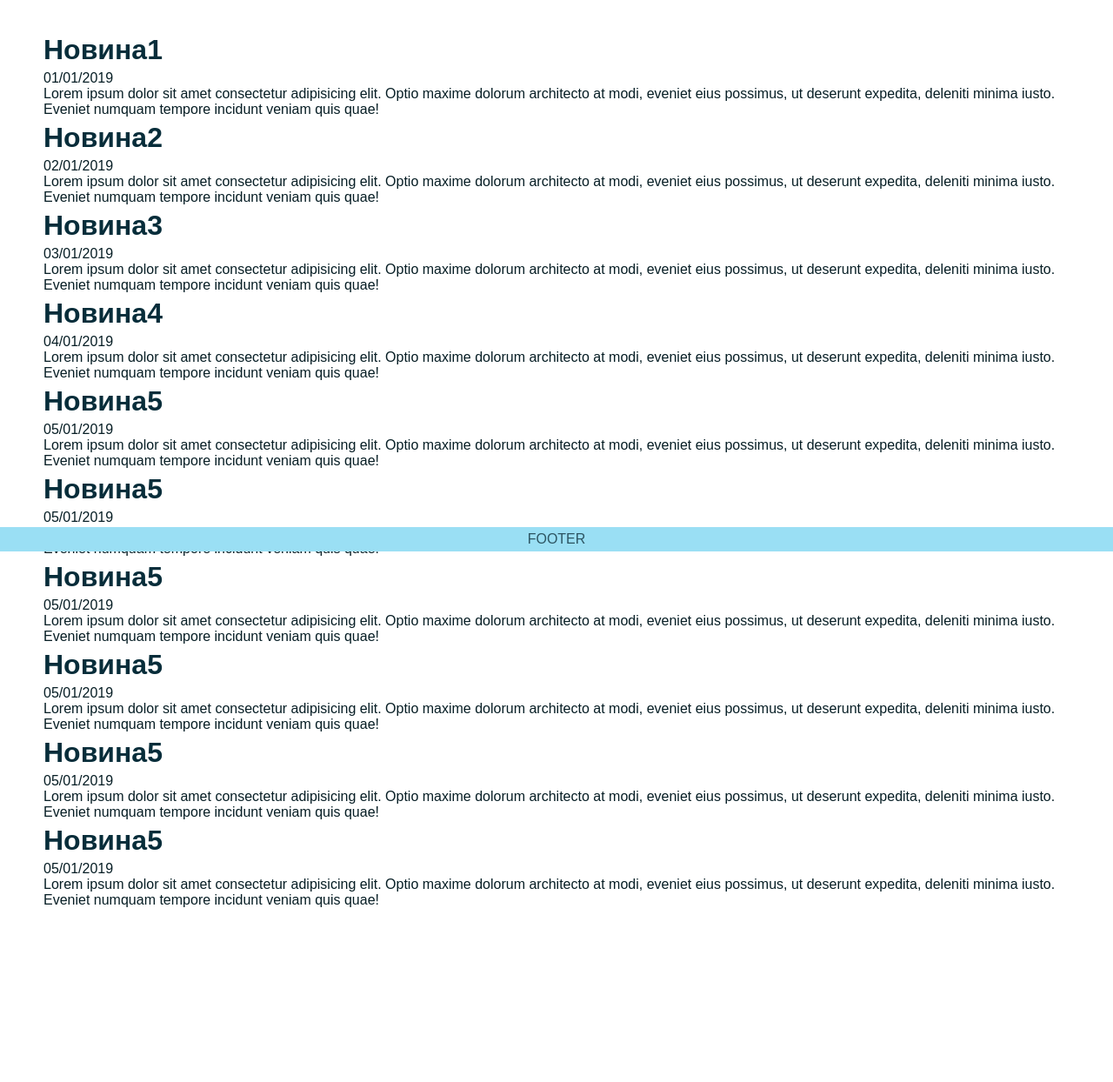
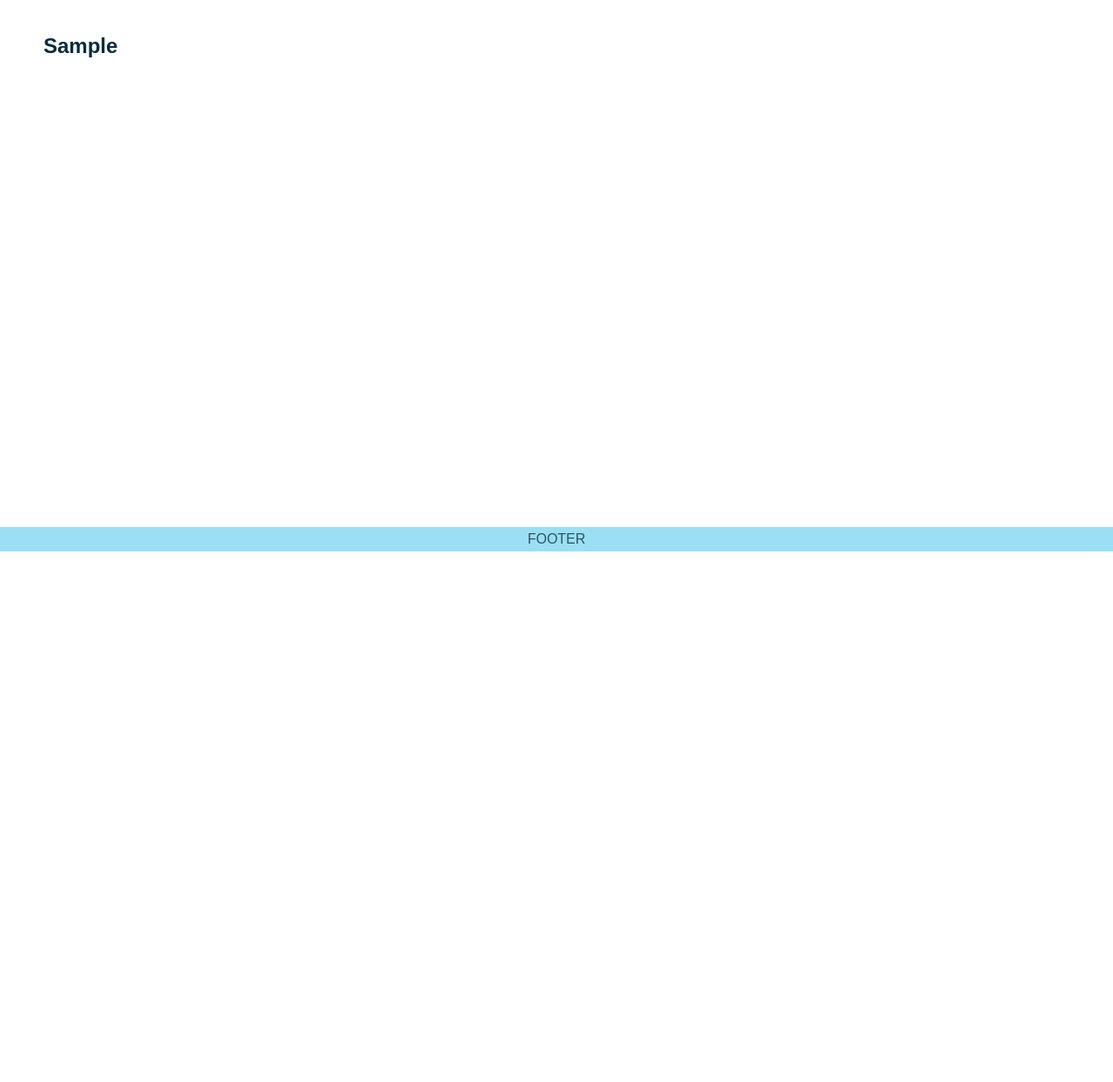
Before and after one commit to Vital-jan/bak, a PHP site: page /news in a window 1280 px wide. Shown: the part 166-1410 px from the top of the page at 87% size. After the commit the page ends 800 px from the top, so only its background shows below. Run offline with PHP 8.4, Linux system fonts and the light colour scheme; tables that the repository leaves empty or names only in its code hold one stand-in row (values such as "Sample post").

Commit message:
2019-27-01

```diff
--- a/assets/styles.css
+++ b/assets/styles.css
@@ -28,6 +28,7 @@
 }
 
 .bak-project header {
+  z-index: 1;
   width: 100%;
   height: 133px;
   position: fixed;
@@ -105,6 +106,7 @@
 
 .bak-project footer {
   position: fixed;
+  z-index: 1;
   bottom: 0;
   background-color: #9adff4;
   color: #2c5461;
--- a/assets/styles.scss
+++ b/assets/styles.scss
@@ -25,6 +25,7 @@ a, .click {
 }
 
 header {
+z-index: 1;
 width: 100%;
 height: 133px;
 position: fixed;
@@ -96,6 +97,7 @@ main {
 
 footer {
     position: fixed;
+    z-index: 1;
     bottom: 0;
     background-color: $nav-bgc;
     color: $nav-color;
--- a/template/book_view.php
+++ b/template/book_view.php
@@ -14,3 +14,5 @@
             <li><span>Розділ 10</span></li>
         </ul>
     </p>
+    <script>
+    </script>
--- a/template/news_view.php
+++ b/template/news_view.php
@@ -1,31 +1,15 @@
 <!DOCTYPE html>
-<h1>Новина1</h1>
-<span>01/01/2019</span>
-<p>Lorem ipsum dolor sit amet consectetur adipisicing elit. Optio maxime dolorum architecto at modi, eveniet eius possimus, ut deserunt expedita, deleniti minima iusto. Eveniet numquam tempore incidunt veniam quis quae!</p>
-<h1>Новина2</h1>
-<span>02/01/2019</span>
-<p>Lorem ipsum dolor sit amet consectetur adipisicing elit. Optio maxime dolorum architecto at modi, eveniet eius possimus, ut deserunt expedita, deleniti minima iusto. Eveniet numquam tempore incidunt veniam quis quae!</p>
-<h1>Новина3</h1>
-<span>03/01/2019</span>
-<p>Lorem ipsum dolor sit amet consectetur adipisicing elit. Optio maxime dolorum architecto at modi, eveniet eius possimus, ut deserunt expedita, deleniti minima iusto. Eveniet numquam tempore incidunt veniam quis quae!</p>
-<h1>Новина4</h1>
-<span>04/01/2019</span>
-<p>Lorem ipsum dolor sit amet consectetur adipisicing elit. Optio maxime dolorum architecto at modi, eveniet eius possimus, ut deserunt expedita, deleniti minima iusto. Eveniet numquam tempore incidunt veniam quis quae!</p>
-<h1>Новина5</h1>
-<span>05/01/2019</span>
-<p>Lorem ipsum dolor sit amet consectetur adipisicing elit. Optio maxime dolorum architecto at modi, eveniet eius possimus, ut deserunt expedita, deleniti minima iusto. Eveniet numquam tempore incidunt veniam quis quae!</p>
-<h1>Новина5</h1>
-<span>05/01/2019</span>
-<p>Lorem ipsum dolor sit amet consectetur adipisicing elit. Optio maxime dolorum architecto at modi, eveniet eius possimus, ut deserunt expedita, deleniti minima iusto. Eveniet numquam tempore incidunt veniam quis quae!</p>
-<h1>Новина5</h1>
-<span>05/01/2019</span>
-<p>Lorem ipsum dolor sit amet consectetur adipisicing elit. Optio maxime dolorum architecto at modi, eveniet eius possimus, ut deserunt expedita, deleniti minima iusto. Eveniet numquam tempore incidunt veniam quis quae!</p>
-<h1>Новина5</h1>
-<span>05/01/2019</span>
-<p>Lorem ipsum dolor sit amet consectetur adipisicing elit. Optio maxime dolorum architecto at modi, eveniet eius possimus, ut deserunt expedita, deleniti minima iusto. Eveniet numquam tempore incidunt veniam quis quae!</p>
-<h1>Новина5</h1>
-<span>05/01/2019</span>
-<p>Lorem ipsum dolor sit amet consectetur adipisicing elit. Optio maxime dolorum architecto at modi, eveniet eius possimus, ut deserunt expedita, deleniti minima iusto. Eveniet numquam tempore incidunt veniam quis quae!</p>
-<h1>Новина5</h1>
-<span>05/01/2019</span>
-<p>Lorem ipsum dolor sit amet consectetur adipisicing elit. Optio maxime dolorum architecto at modi, eveniet eius possimus, ut deserunt expedita, deleniti minima iusto. Eveniet numquam tempore incidunt veniam quis quae!</p>
+<?
+    $db = mysql_connect("localhost","root","");
+    mysql_select_db("db1",$db);
+    $query = mysql_query("SELECT header FROM news",$db);
+    $news = array();
+
+    while ($cRecord = mysql_fetch_assoc($query)) {
+        $news[] = $cRecord;
+    }
+
+    foreach($news as $key=>$value) {
+        echo "<h2 class='news-header'>{$value['header']}</h2>";
+    }
+?>
--- a/template/template.php
+++ b/template/template.php
@@ -1,38 +1,43 @@
 <!DOCTYPE html>
+
+<?
+	const ROOT = "/bak";
+?>
+
 <html lang="en">
 <head>
 	<meta charset="UTF-8">
 	<meta name="viewport" content="width=device-width, initial-scale=1.0">
 	<title>Видавництво БАК</title>
-	<link rel="stylesheet" href="/bak/assets/styles.css">
-	<link rel="shortcut icon" href="/bak/assets/img/favicon.ico" type="image/x-icon">
+	<link rel="stylesheet" href="<?=ROOT?>/assets/styles.css">
+	<link rel="shortcut icon" href="<?=ROOT?>/assets/img/favicon.ico" type="image/x-icon">
 </head>
 
 <?
 	$nav_array = array( // Головне меню
 		array(
 		"name"=>"Головна",
-		"path"=>"/bak",
+		"path"=>ROOT,
 		"file"=>"main_view"),
 		array (
 			"name"=>"Про нас",
-			"path"=>"/bak/about",
+			"path"=>ROOT."/about",
 			"file"=>"about_view"),
 		array (
 			"name"=>"Книги",
-			"path"=>"/bak/books",
+			"path"=>ROOT."/books",
 			"file"=>"book_view"),
 		array (
 			"name"=>"Автори",
-			"path"=>"/bak/authors",
+			"path"=>ROOT."/authors",
 			"file"=>"authors_view"),
 		array (
 			"name"=>"Новини",
-			"path"=>"/bak/news",
+			"path"=>ROOT."/news",
 			"file"=>"news_view"),
 		array (
 			"name"=>"Контакти",
-			"path"=>"/bak/contacts",
+			"path"=>ROOT."/contacts",
 			"file"=>"contacts_view"),
 		);
 ?>
```
Also changed, not shown: assets/img/favicon.bmp (deleted), 1 other file.
